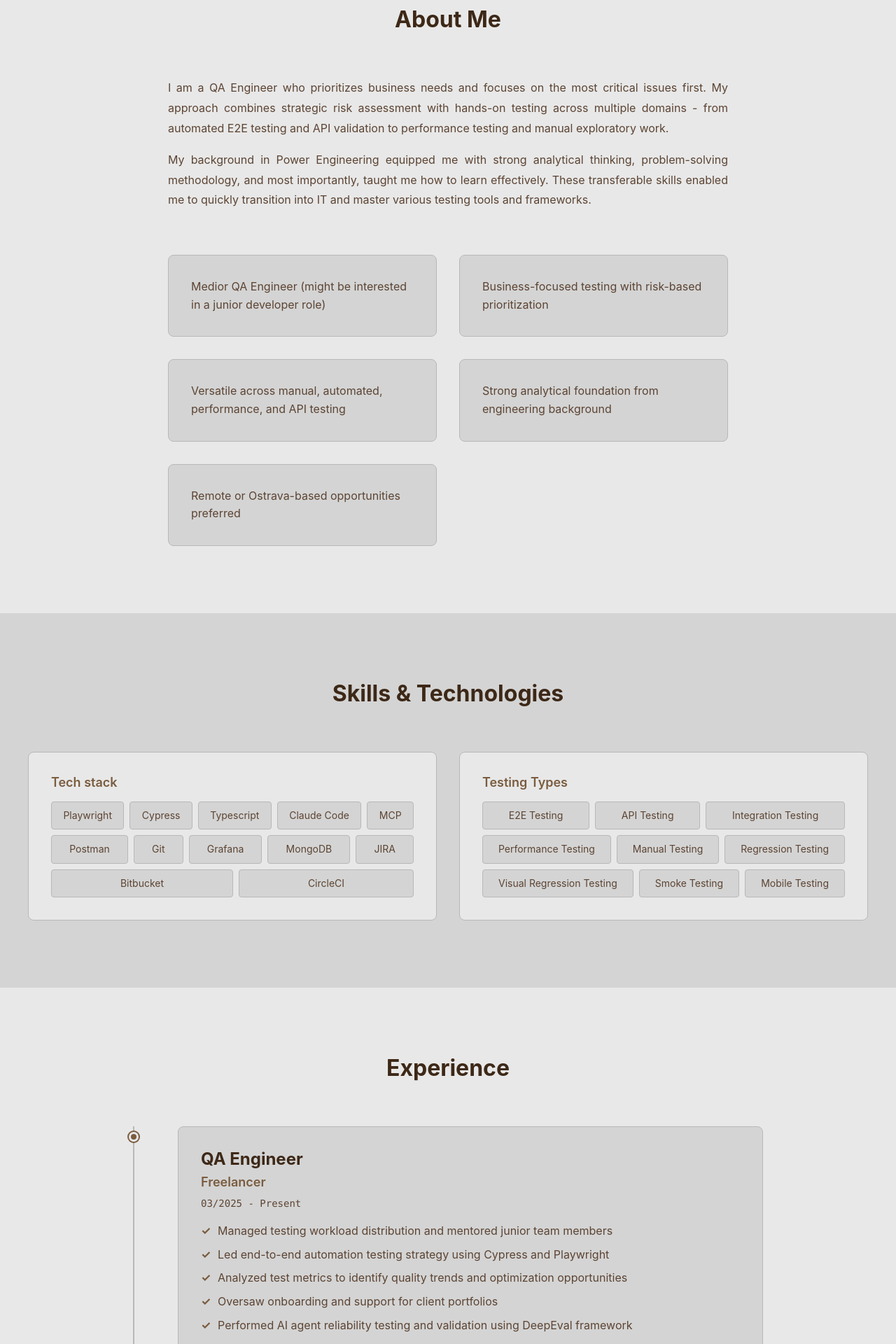
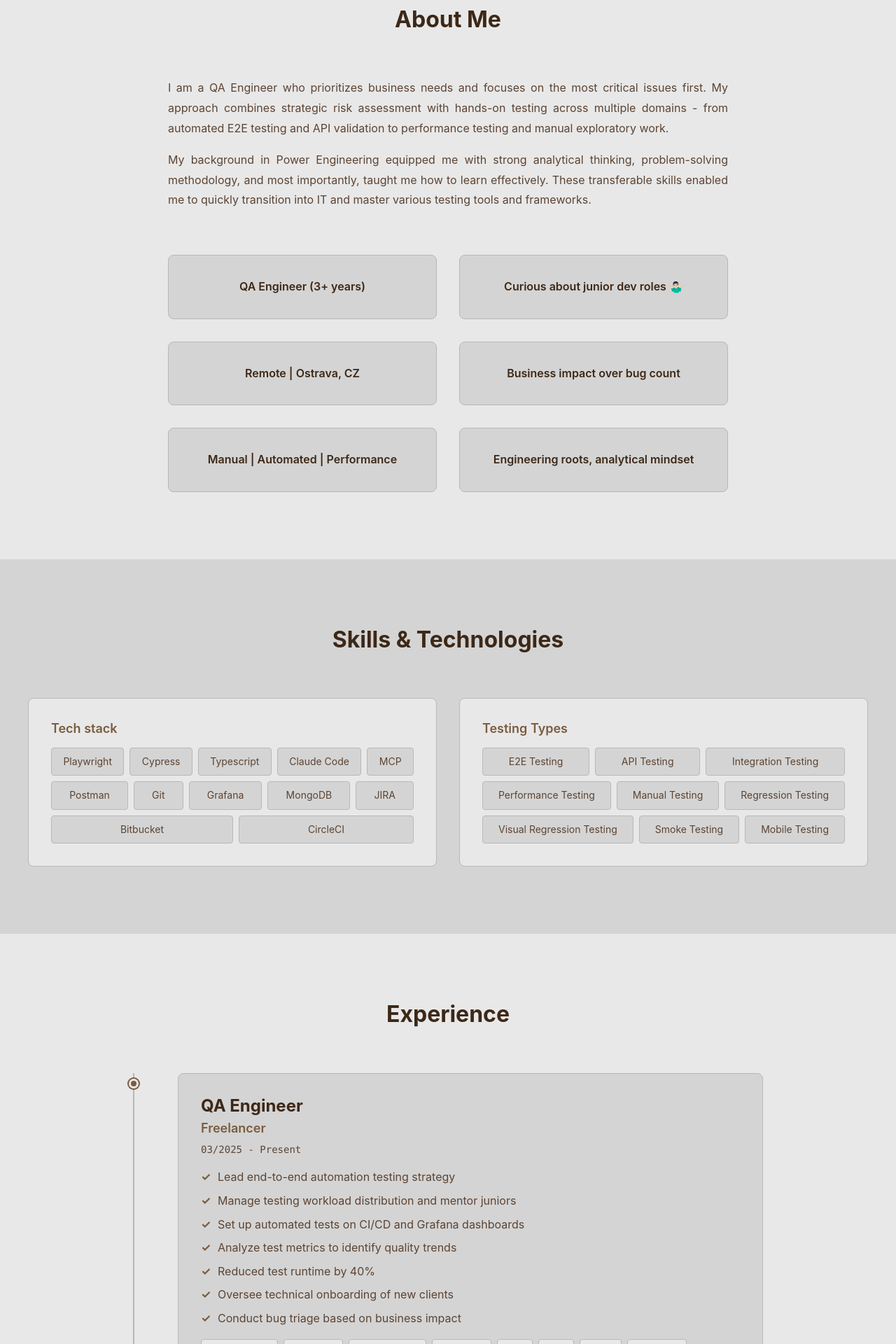
Before and after one commit to ondrej24/portfolio, a React (Vite) app: page / in a window 1280 px wide. Shown: the part 880-2800 px from the top of the page at 70% size. Built offline with nearby package versions, Linux system fonts and the light colour scheme.

Commit message:
fix: Update highlight text styles and modify content tagline and highlights for clarity

```diff
--- a/src/components/About.module.css
+++ b/src/components/About.module.css
@@ -54,8 +54,11 @@
 }
 
 .highlightText {
-  color: var(--color-text-secondary);
+  color: var(--color-text);
   line-height: 1.6;
+  text-align: center;
+  font-weight: 600;
+  font-size: var(--font-size-md);
 }
 
 @media (max-width: 768px) {
--- a/src/constants/content.ts
+++ b/src/constants/content.ts
@@ -7,8 +7,7 @@ export const content: Content = {
   hero: {
     name: "Ondřej",
     role: "QA Engineer",
-    tagline:
-      "Building robust test automation frameworks and ensuring software quality",
+    tagline: "Keep calm and ensure product's quality",
     avatarUrl: `${import.meta.env.BASE_URL}avatar.png`,
   },
 
@@ -21,11 +20,12 @@ export const content: Content = {
       "My background in Power Engineering equipped me with strong analytical thinking, problem-solving methodology, and most importantly, taught me how to learn effectively. These transferable skills enabled me to quickly transition into IT and master various testing tools and frameworks.",
     ],
     highlights: [
-      "Medior QA Engineer (might be interested in a junior developer role)",
-      "Business-focused testing with risk-based prioritization",
-      "Versatile across manual, automated, performance, and API testing",
-      "Strong analytical foundation from engineering background",
-      "Remote or Ostrava-based opportunities preferred",
+      "QA Engineer (3+ years)",
+      "Curious about junior dev roles 🤷🏻‍♂️",
+      "Remote | Ostrava, CZ",
+      "Business impact over bug count",
+      "Manual | Automated | Performance",
+      "Engineering roots, analytical mindset",
     ],
   },
 
@@ -75,11 +75,13 @@ export const content: Content = {
       company: "Freelancer",
       period: "03/2025 - Present",
       achievements: [
-        "Managed testing workload distribution and mentored junior team members",
-        "Led end-to-end automation testing strategy using Cypress and Playwright",
-        "Analyzed test metrics to identify quality trends and optimization opportunities",
-        "Oversaw onboarding and support for client portfolios",
-        "Performed AI agent reliability testing and validation using DeepEval framework",
+        "Lead end-to-end automation testing strategy",
+        "Manage testing workload distribution and mentor juniors",
+        "Set up automated tests on CI/CD and Grafana dashboards",
+        "Analyze test metrics to identify quality trends",
+        "Reduced test runtime by 40%",
+        "Oversee technical onboarding of new clients",
+        "Conduct bug triage based on business impact",
       ],
       technologies: [
         "TypeScript",
@@ -99,9 +101,10 @@ export const content: Content = {
       company: "Enmon Technologies s.r.o.",
       period: "01/2023 - 02/2025",
       achievements: [
-        "Developed and maintained automated test suites using TypeScript and Cypress",
-        "Created test scenarios covering functional, regression, and integration testing",
-        "Integrated automated tests into CI/CD pipelines for continuous quality validation",
+        "Developed and maintained automated test suite",
+        "Created test scenarios for automated tests",
+        "Built 100+ automated E2E Cypress tests",
+        "Set up automated tests on CI/CD",
         "Monitored test execution and application performance using Grafana",
         "Performed manual testing across web and mobile applications",
       ],
```
